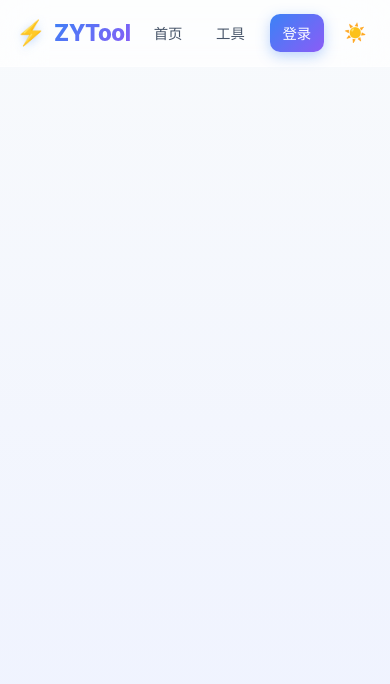
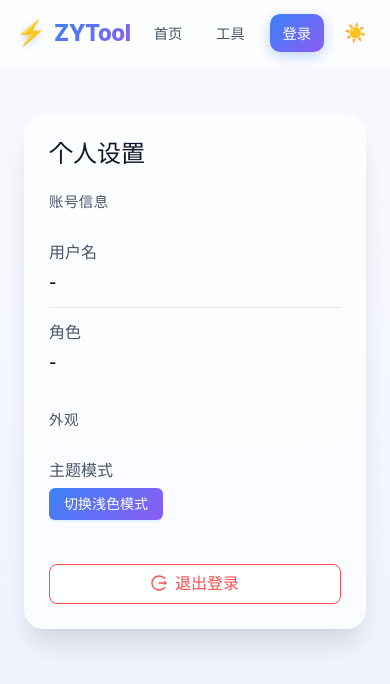
Before and after one commit to cool-2022/ZYTool, a Vue app in the folder ZYTool/: page /settings in a window 390 px wide. Shown: the top 684 px of the page. Built offline with nearby package versions, Linux system fonts and the light colour scheme; no server answers.

Commit message:
feat(ui): 登录后导航栏显示头像下拉菜单（设置/退出）
- App.vue 根据登录态动态切换登录按钮/头像下拉
- 头像下拉包含「个人设置」和「退出登录」
- 新增 SettingsView 页面，展示用户信息、主题切换和退出登录
- 路由添加 /settings

```diff
--- a/ZYTool/src/App.vue
+++ b/ZYTool/src/App.vue
@@ -1,5 +1,11 @@
 <script setup lang="ts">
 import { ref, onMounted, provide, readonly } from 'vue'
+import { useRouter } from 'vue-router'
+import { message } from 'ant-design-vue'
+import { SettingOutlined, LogoutOutlined } from '@ant-design/icons-vue'
+import { isAuthenticated, getUserInfo, clearAuth } from './utils/auth'
+
+const router = useRouter()
 
 // 主题状态
 type Theme = 'light' | 'dark'
@@ -32,9 +38,33 @@ const toggleTheme = () => {
 provide('theme', readonly(theme))
 provide('toggleTheme', toggleTheme)
 
+// 登录状态
+const isLoggedIn = ref(false)
+const userInfo = ref<any>(null)
+
+const refreshAuth = () => {
+  isLoggedIn.value = isAuthenticated()
+  userInfo.value = getUserInfo()
+}
+
+const handleLogout = () => {
+  clearAuth()
+  refreshAuth()
+  message.success('已退出登录')
+  router.push('/login')
+}
+
+const goSettings = () => {
+  router.push('/settings')
+}
+
 onMounted(() => {
   initTheme()
+  refreshAuth()
 })
+
+// 路由切换后刷新登录态（例如登录成功后跳转到首页）
+router.afterEach(refreshAuth)
 </script>
 
 <template>
@@ -42,14 +72,50 @@ onMounted(() => {
     <!-- 导航栏 -->
     <nav class="navbar">
       <div class="nav-container">
-        <router-link to="/" class="nav-logo">
+        <router-link to="/home" class="nav-logo">
           <span class="logo-icon">⚡</span>
           <span class="logo-text">ZYTool</span>
         </router-link>
         <div class="nav-menu">
           <router-link to="/home" class="nav-link">首页</router-link>
           <router-link to="/tools" class="nav-link">工具</router-link>
-          <router-link to="/" class="nav-link nav-link-primary">登录</router-link>
+
+          <!-- 未登录：显示登录按钮 -->
+          <router-link
+            v-if="!isLoggedIn"
+            to="/"
+            class="nav-link nav-link-primary"
+          >
+            登录
+          </router-link>
+
+          <!-- 已登录：显示头像下拉菜单 -->
+          <a-dropdown
+            v-else
+            placement="bottomRight"
+            :trigger="['hover', 'click']"
+          >
+            <a-button type="text" class="user-avatar-btn">
+              <a-avatar class="user-avatar" size="small">
+                {{ (userInfo?.username || 'U').charAt(0).toUpperCase() }}
+              </a-avatar>
+              <span class="user-name">{{ userInfo?.username || '用户' }}</span>
+            </a-button>
+            <template #overlay>
+              <a-menu>
+                <a-menu-item key="settings" @click="goSettings">
+                  <SettingOutlined />
+                  <span>个人设置</span>
+                </a-menu-item>
+                <a-menu-divider />
+                <a-menu-item key="logout" @click="handleLogout">
+                  <LogoutOutlined />
+                  <span>退出登录</span>
+                </a-menu-item>
+              </a-menu>
+            </template>
+          </a-dropdown>
+
           <a-button
             type="text"
             class="theme-toggle"
@@ -162,6 +228,39 @@ onMounted(() => {
   transform: translateY(-1px);
 }
 
+.user-avatar-btn {
+  display: flex;
+  align-items: center;
+  gap: 0.5rem;
+  height: 38px;
+  padding: 0 0.75rem;
+  margin-left: 0.5rem;
+  border-radius: var(--border-radius);
+  color: var(--text-secondary) !important;
+  transition: all var(--transition-speed);
+}
+
+.user-avatar-btn:hover {
+  color: var(--primary-color) !important;
+  background: rgba(59, 130, 246, 0.08);
+}
+
+.user-avatar {
+  background: var(--gradient-primary);
+  color: white;
+  font-size: 0.85rem;
+  font-weight: 600;
+}
+
+.user-name {
+  max-width: 80px;
+  overflow: hidden;
+  text-overflow: ellipsis;
+  white-space: nowrap;
+  font-size: 0.9rem;
+  font-weight: 500;
+}
+
 .theme-toggle {
   color: var(--text-secondary) !important;
   width: 38px;
@@ -203,6 +302,15 @@ onMounted(() => {
     margin-left: 0.25rem;
   }
 
+  .user-avatar-btn {
+    margin-left: 0.25rem;
+    padding: 0 0.5rem;
+  }
+
+  .user-name {
+    max-width: 60px;
+  }
+
   .theme-toggle {
     margin-left: 0.25rem;
   }
--- a/ZYTool/src/router/index.ts
+++ b/ZYTool/src/router/index.ts
@@ -2,6 +2,7 @@ import { createRouter, createWebHistory } from 'vue-router'
 import { isAuthenticated } from '@/utils/auth'
 import ToolView from '@/views/ToolView.vue'
 import HomeView from '@/views/HomeView.vue'
+import SettingsView from '@/views/SettingsView.vue'
 
 const router = createRouter({
     history: createWebHistory(import.meta.env.BASE_URL),
@@ -83,6 +84,12 @@ const router = createRouter({
             name: 'agents-chat',
             component: () => import('@/views/Agents/ChatView.vue'),
             meta: { requiresAuth: false }
+        },
+        {
+            path: '/settings',
+            name: 'settings',
+            component: SettingsView,
+            meta: { requiresAuth: false }
         }
     ]
 })
--- a/ZYTool/src/views/HomeView.vue
+++ b/ZYTool/src/views/HomeView.vue
@@ -68,7 +68,7 @@
 /* Hero 区域 */
 .hero-section {
   position: relative;
-  padding: 100px 24px 120px;
+  padding: 60px 24px 80px;
   background: var(--gradient-hero);
   overflow: hidden;
   text-align: center;
@@ -297,9 +297,12 @@
 }
 
 @keyframes float {
-  0%, 100% {
+
+  0%,
+  100% {
     transform: translateY(0) scale(1);
   }
+
   50% {
     transform: translateY(-20px) scale(1.05);
   }
--- /dev/null
+++ b/ZYTool/src/views/SettingsView.vue
@@ -0,0 +1,145 @@
+<script setup lang="ts">
+import { inject } from 'vue'
+import { useRouter } from 'vue-router'
+import { message } from 'ant-design-vue'
+import { LogoutOutlined, MoonOutlined, SunOutlined } from '@ant-design/icons-vue'
+import { getUserInfo, clearAuth } from '@/utils/auth'
+
+const router = useRouter()
+const theme = inject<{ value: string }>('theme')
+const toggleTheme = inject<() => void>('toggleTheme')
+
+const userInfo = getUserInfo()
+
+const handleLogout = () => {
+  clearAuth()
+  message.success('已退出登录')
+  router.push('/login')
+}
+</script>
+
+<template>
+  <div class="settings-page">
+    <div class="settings-card">
+      <h1 class="settings-title">个人设置</h1>
+
+      <div class="settings-section">
+        <h2 class="section-title">账号信息</h2>
+        <div class="info-item">
+          <span class="info-label">用户名</span>
+          <span class="info-value">{{ userInfo?.username || '-' }}</span>
+        </div>
+        <div class="info-item">
+          <span class="info-label">角色</span>
+          <span class="info-value">{{ (userInfo?.roles || []).join(', ') || '-' }}</span>
+        </div>
+      </div>
+
+      <div class="settings-section">
+        <h2 class="section-title">外观</h2>
+        <div class="info-item">
+          <span class="info-label">主题模式</span>
+          <a-button type="primary" class="theme-btn" @click="toggleTheme">
+            <template #icon>
+              <SunOutlined v-if="theme?.value === 'dark'" />
+              <MoonOutlined v-else />
+            </template>
+            {{ theme?.value === 'light' ? '切换深色模式' : '切换浅色模式' }}
+          </a-button>
+        </div>
+      </div>
+
+      <div class="settings-actions">
+        <a-button danger block size="large" @click="handleLogout">
+          <LogoutOutlined />
+          <span>退出登录</span>
+        </a-button>
+      </div>
+    </div>
+  </div>
+</template>
+
+<style scoped>
+.settings-page {
+  min-height: calc(100vh - 70px);
+  padding: 48px 24px;
+  display: flex;
+  justify-content: center;
+  align-items: flex-start;
+}
+
+.settings-card {
+  width: 100%;
+  max-width: 520px;
+  background: var(--glass-bg);
+  backdrop-filter: var(--glass-blur);
+  -webkit-backdrop-filter: var(--glass-blur);
+  border: 1px solid var(--glass-border);
+  border-radius: var(--border-radius-xl);
+  padding: 2rem;
+  box-shadow: var(--shadow-xl);
+}
+
+.settings-title {
+  font-size: 1.5rem;
+  font-weight: 700;
+  color: var(--text-primary);
+  margin: 0 0 1.5rem;
+}
+
+.settings-section {
+  margin-bottom: 1.5rem;
+}
+
+.section-title {
+  font-size: 0.9rem;
+  font-weight: 600;
+  color: var(--text-secondary);
+  text-transform: uppercase;
+  letter-spacing: 0.5px;
+  margin-bottom: 1rem;
+}
+
+.info-item {
+  display: flex;
+  justify-content: space-between;
+  align-items: center;
+  padding: 0.75rem 0;
+  border-bottom: 1px solid var(--border-color);
+}
+
+.info-item:last-child {
+  border-bottom: none;
+}
+
+.info-label {
+  color: var(--text-secondary);
+  font-weight: 500;
+}
+
+.info-value {
+  color: var(--text-primary);
+  font-weight: 600;
+}
+
+.theme-btn {
+  background: var(--gradient-primary);
+  border: none;
+}
+
+.settings-actions {
+  margin-top: 2rem;
+}
+
+@media (max-width: 480px) {
+  .settings-card {
+    padding: 1.5rem;
+  }
+
+  .info-item {
+    flex-direction: column;
+    align-items: flex-start;
+    gap: 0.25rem;
+  }
+}
+</style>
```
